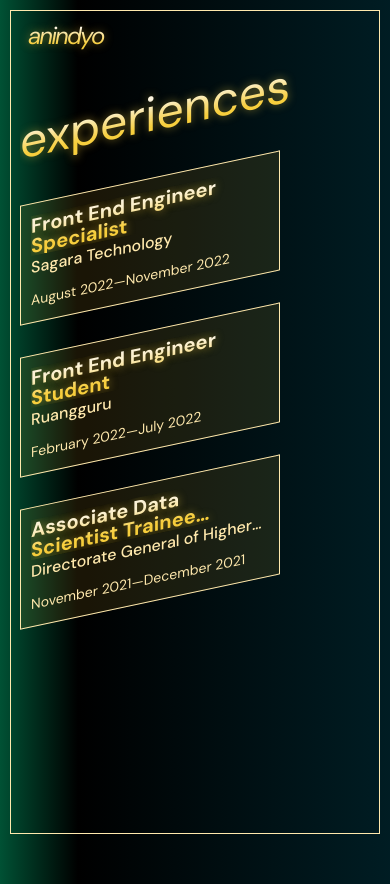
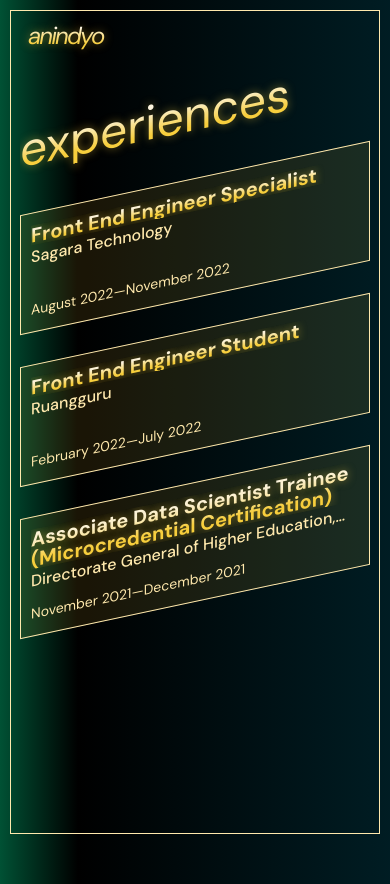
Before and after one commit to anindyoo/portfolio, a React (Create React App) app: page /experiences in a window 390 px wide. Built offline with nearby package versions, Linux system fonts and the light colour scheme.

Commit message:
style: add stylings for mobile screens.

```diff
--- a/src/components/ExperiencesComp/ExperiencesCard.jsx
+++ b/src/components/ExperiencesComp/ExperiencesCard.jsx
@@ -27,7 +27,7 @@ const ExperiencesCard = (props) => {
       appearance-none
       border border-sunglowMuted
       flex flex-col justify-between
-      w-[16.25rem] h-[7.5rem]
+      lg:w-[16.25rem] h-[7.5rem]
       px-2.5 py-3
       -skew-y-12
       hover:cursor-pointer
--- a/src/components/ExperiencesComp/ExperiencesCardsList.jsx
+++ b/src/components/ExperiencesComp/ExperiencesCardsList.jsx
@@ -11,13 +11,15 @@ const ExperiencesCardsList = (props) => {
     <aside className="
     EXPERIENCES-CARDS-LIST-SECTION
     flex
+    w-full lg:w-auto
     min-w-[16.25rem]
     mr-6"
     >
       <div className="
       EXPERIENCES-CARDS-LIST-SCROLL
       fixed top-0
-      max-h-screen pr-6
+      w-full lg:w-auto
+      max-h-screen pr-10 lg:pr-6
       overflow-y-scroll"
       >
         <ul className="
```
